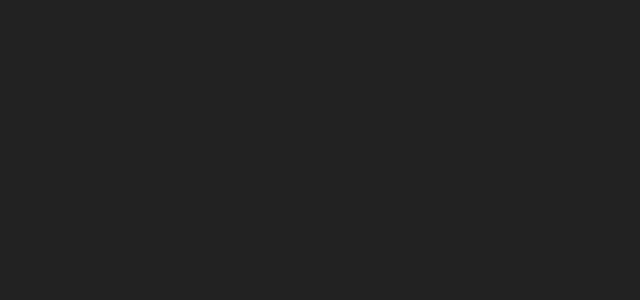
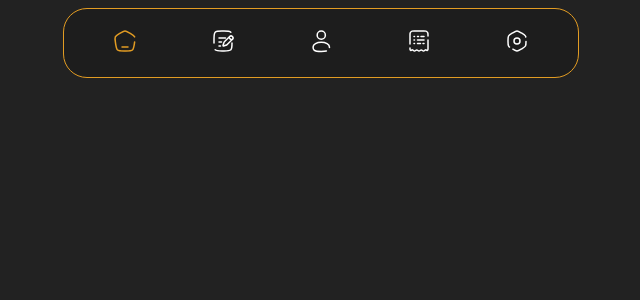
Before and after one commit to Darleanow/InvoiceManager, a Next.js app in the folder frontend/: page / in a window 1280 px wide. Shown: the top 300 px of the page, without its empty margins (319-959 px from the left). Built offline with nearby package versions, Linux system fonts and the light colour scheme.

Commit message:
feat(Navbar): Implement Navbar

```diff
--- /dev/null
+++ b/frontend/app/Assets/components/Icons/BillList.jsx
@@ -0,0 +1,25 @@
+"use client";
+import { useState } from "react";
+
+export default function BrokenBillListIcon({ size, color, hover_color, onClick }) {
+  const [hovered, setHovered] = useState(false);
+  return (
+    <svg
+      xmlns="http://www.w3.org/2000/svg"
+      width={size}
+      height={size}
+      viewBox="0 0 24 24"
+      onMouseEnter={() => setHovered(true)}
+      onMouseLeave={() => setHovered(false)}
+      onClick={onClick}
+    >
+      <path
+        fill="none"
+        stroke={hovered ? hover_color : color}
+        strokeLinecap="round"
+        strokeWidth={1.5}
+        d="M10.5 11H17M7 11h.5M7 7.5h.5m-.5 7h.5m9.5 0h-1m-5.5 0h3m3.5-7h-3m-3.5 0h1M21 7v-.63c0-1.193 0-1.79-.158-2.27a3.05 3.05 0 0 0-1.881-1.937C18.493 2 17.914 2 16.755 2h-9.51c-1.159 0-1.738 0-2.206.163a3.05 3.05 0 0 0-1.881 1.936C3 4.581 3 5.177 3 6.37V15m18-4v9.374c0 .858-.985 1.314-1.608.744a.946.946 0 0 0-1.284 0l-.483.442a1.657 1.657 0 0 1-2.25 0a1.657 1.657 0 0 0-2.25 0a1.657 1.657 0 0 1-2.25 0a1.657 1.657 0 0 0-2.25 0a1.657 1.657 0 0 1-2.25 0l-.483-.442a.946.946 0 0 0-1.284 0c-.623.57-1.608.114-1.608-.744V19"
+      ></path>
+    </svg>
+  );
+}
--- /dev/null
+++ b/frontend/app/Assets/components/Icons/Clients.jsx
@@ -0,0 +1,27 @@
+"use client";
+
+import { useState } from "react";
+
+export default function BrokenClientsIcon({ size, color, hover_color, onClick }) {
+  const [isHovered, setIsHovered] = useState(false);
+
+  return (
+    <svg
+      xmlns="http://www.w3.org/2000/svg"
+      width="1.918vw"
+      height="1.918vw"
+      viewBox="0 0 24 24"
+      onMouseEnter={() => setIsHovered(true)}
+      onMouseLeave={() => setIsHovered(false)}
+      onClick={onClick}
+    >
+      <g fill="none" stroke={isHovered ? hover_color : color} strokeWidth={1.5}>
+        <circle cx={12} cy={6} r={4}></circle>
+        <path
+          strokeLinecap="round"
+          d="M19.998 18q.002-.246.002-.5c0-2.485-3.582-4.5-8-4.5s-8 2.015-8 4.5S4 22 12 22c2.231 0 3.84-.157 5-.437"
+        ></path>
+      </g>
+    </svg>
+  );
+}
--- /dev/null
+++ b/frontend/app/Assets/components/Icons/Home.jsx
@@ -0,0 +1,27 @@
+"use client";
+
+import { useState } from "react";
+
+export default function BrokenHomeIcon({ size, color, hover_color, onClick }) {
+  const [isHovered, setIsHovered] = useState(false);
+
+  return (
+    <svg
+      xmlns="http://www.w3.org/2000/svg"
+      width={size}
+      height={size}
+      viewBox="0 0 24 24"
+      onMouseEnter={() => setIsHovered(true)}
+      onMouseLeave={() => setIsHovered(false)}
+      onClick={onClick}
+    >
+      <path
+        fill="none"
+        stroke={isHovered ? hover_color : color}
+        strokeLinecap="round"
+        strokeWidth={1.5}
+        d="M15 18H9m12.636-5.042l-.279 1.937c-.487 3.388-.731 5.081-1.906 6.093S16.553 22 13.106 22h-2.212c-3.447 0-5.17 0-6.345-1.012s-1.419-2.705-1.906-6.093l-.279-1.937c-.38-2.637-.57-3.956-.029-5.083s1.691-1.813 3.992-3.183l1.385-.825C9.8 2.622 10.846 2 12 2s2.199.622 4.288 1.867l1.385.825c2.3 1.37 3.451 2.056 3.992 3.183"
+      ></path>
+    </svg>
+  );
+}
--- /dev/null
+++ b/frontend/app/Assets/components/Icons/InvoiceAdd.jsx
@@ -0,0 +1,27 @@
+"use client";
+
+import { useState } from "react";
+
+export default function BrokenInvoiceAddIcon({ size, color, hover_color, onClick }) {
+  const [isHovered, setIsHovered] = useState(false);
+
+  return (
+    <svg
+      xmlns="http://www.w3.org/2000/svg"
+      width={size}
+      height={size}
+      viewBox="0 0 24 24"
+      onMouseEnter={() => setIsHovered(true)}
+      onMouseLeave={() => setIsHovered(false)}
+      onClick={onClick}
+    >
+      <g fill="none" stroke={isHovered ? hover_color : color} strokeWidth={1.5}>
+        <path d="m18.18 8.04l.463-.464a1.966 1.966 0 1 1 2.781 2.78l-.463.464M18.18 8.04s.058.984.927 1.853s1.854.927 1.854.927M18.18 8.04l-4.26 4.26c-.29.288-.434.433-.558.592q-.22.282-.374.606c-.087.182-.151.375-.28.762l-.413 1.24l-.134.401m8.8-5.081l-4.26 4.26c-.29.29-.434.434-.593.558q-.282.22-.606.374c-.182.087-.375.151-.762.28l-1.24.413l-.401.134m0 0l-.401.134a.53.53 0 0 1-.67-.67l.133-.402m.938.938l-.938-.938"></path>
+        <path
+          strokeLinecap="round"
+          d="M8 13h2.5M8 9h6.5M8 17h1.5M3 14v-4c0-3.771 0-5.657 1.172-6.828S7.229 2 11 2h2c3.771 0 5.657 0 6.828 1.172M21 14c0 3.771 0 5.657-1.172 6.828m-15.656 0C5.343 22 7.229 22 11 22h2c3.771 0 5.657 0 6.828-1.172m0 0c.944-.943 1.127-2.348 1.163-4.828"
+        ></path>
+      </g>
+    </svg>
+  );
+}
--- /dev/null
+++ b/frontend/app/Assets/components/Icons/Parameters.jsx
@@ -0,0 +1,31 @@
+"use client";
+import { useState } from "react";
+
+export default function BrokenParametersIcon({
+  size,
+  color,
+  hover_color,
+  onClick,
+}) {
+  const [hovered, setHovered] = useState(false);
+
+  return (
+    <svg
+      xmlns="http://www.w3.org/2000/svg"
+      width={size}
+      height={size}
+      viewBox="0 0 24 24"
+      onMouseEnter={() => setHovered(true)}
+      onMouseLeave={() => setHovered(false)}
+      onClick={onClick}
+    >
+      <g fill="none" stroke={hovered ? hover_color : color} strokeWidth={1.5}>
+        <path
+          strokeLinecap="round"
+          d="M7.843 20.198C9.872 21.399 10.886 22 12 22s2.128-.6 4.157-1.802l.686-.407c2.029-1.2 3.043-1.802 3.6-2.791c.557-.99.557-2.19.557-4.594M20.815 8a3.6 3.6 0 0 0-.372-1c-.557-.99-1.571-1.59-3.6-2.792l-.686-.406C14.128 2.601 13.114 2 12 2s-2.128.6-4.157 1.802l-.686.406C5.128 5.41 4.114 6.011 3.557 7C3 7.99 3 9.19 3 11.594v.812c0 2.403 0 3.605.557 4.594c.226.402.528.74.943 1.08"
+        ></path>
+        <circle cx={12} cy={12} r={3}></circle>
+      </g>
+    </svg>
+  );
+}
--- /dev/null
+++ b/frontend/app/Assets/components/Navbar/Navbar.jsx
@@ -0,0 +1,78 @@
+"use client";
+
+import { useState } from "react";
+
+import styles from "./Navbar.module.css";
+import BrokenHomeIcon from "../Icons/Home";
+import BrokenInvoiceAddIcon from "../Icons/InvoiceAdd";
+import BrokenClientsIcon from "../Icons/Clients";
+import BrokenBillListIcon from "../Icons/BillList";
+import BrokenParametersIcon from "../Icons/Parameters";
+
+export default function Navbar() {
+  const [currentActive, setCurrentActive] = useState("Home");
+
+  return (
+    <div className={styles.navbar_container}>
+      <a
+        href="/"
+        className={styles.nav_link}
+        onClick={() => setCurrentActive("Home")}
+      >
+        <BrokenHomeIcon
+          size={24}
+          color={currentActive === "Home" ? "#E29C23" : "#FFF"}
+          hover_color="#E29C23"
+        />
+      </a>
+
+      <a
+        href="/Invoices"
+        className={styles.nav_link}
+        onClick={() => setCurrentActive("InvoiceAdd")}
+      >
+        <BrokenInvoiceAddIcon
+          size={24}
+          color={currentActive === "InvoiceAdd" ? "#E29C23" : "#FFF"}
+          hover_color="#E29C23"
+        />
+      </a>
+
+      <a
+        href="/Clients"
+        className={styles.nav_link}
+        onClick={() => setCurrentActive("Clients")}
+      >
+        <BrokenClientsIcon
+          size={24}
+          color={currentActive === "Clients" ? "#E29C23" : "#FFF"}
+          hover_color="#E29C23"
+        />
+      </a>
+
+      <a
+        href="/InvoicesList"
+        className={styles.nav_link}
+        onClick={() => setCurrentActive("BillList")}
+      >
+        <BrokenBillListIcon
+          size={24}
+          color={currentActive === "BillList" ? "#E29C23" : "#FFF"}
+          hover_color="#E29C23"
+        />
+      </a>
+
+      <a
+        href="/Parameters"
+        className={styles.nav_link}
+        onClick={() => setCurrentActive("Parameters")}
+      >
+        <BrokenParametersIcon
+          size={24}
+          color={currentActive === "Parameters" ? "#E29C23" : "#FFF"}
+          hover_color="#E29C23"
+        />
+      </a>
+    </div>
+  );
+}
--- /dev/null
+++ b/frontend/app/Assets/components/Navbar/Navbar.module.css
@@ -0,0 +1,25 @@
+.navbar_container {
+    background-color: #1D1D1D;
+    border: 0.5px solid #E29C23;
+    display: flex;
+    align-items: center;
+    justify-content: center;
+    padding: 2.444vh 3.902vw;
+    gap: 5.754vw;
+    max-width: fit-content;
+    margin-left: auto;
+    margin-right: auto;
+    border-radius: 24px;
+}
+
+.navbar_container *:hover {
+    cursor: pointer;
+}
+
+.unactive {
+    stroke: #FFF;
+}
+
+.active {
+    stroke: #E29C23;
+}
--- a/frontend/app/page.jsx
+++ b/frontend/app/page.jsx
@@ -1,7 +1,9 @@
+import Navbar from "./Assets/components/Navbar/Navbar";
 
 export default function Home() {
   return (
     <div>
+      <Navbar />
     </div>
   );
 }
```
